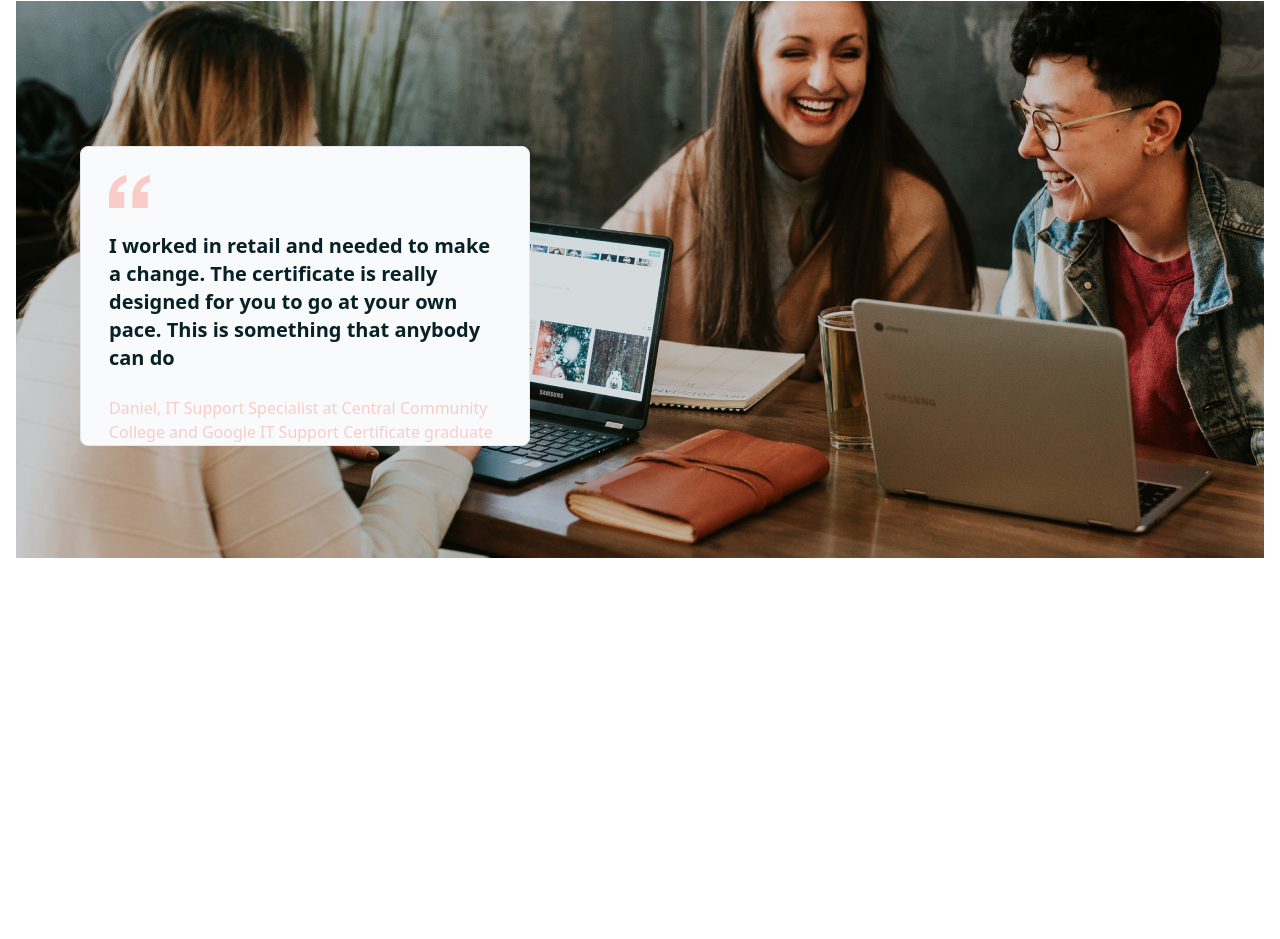
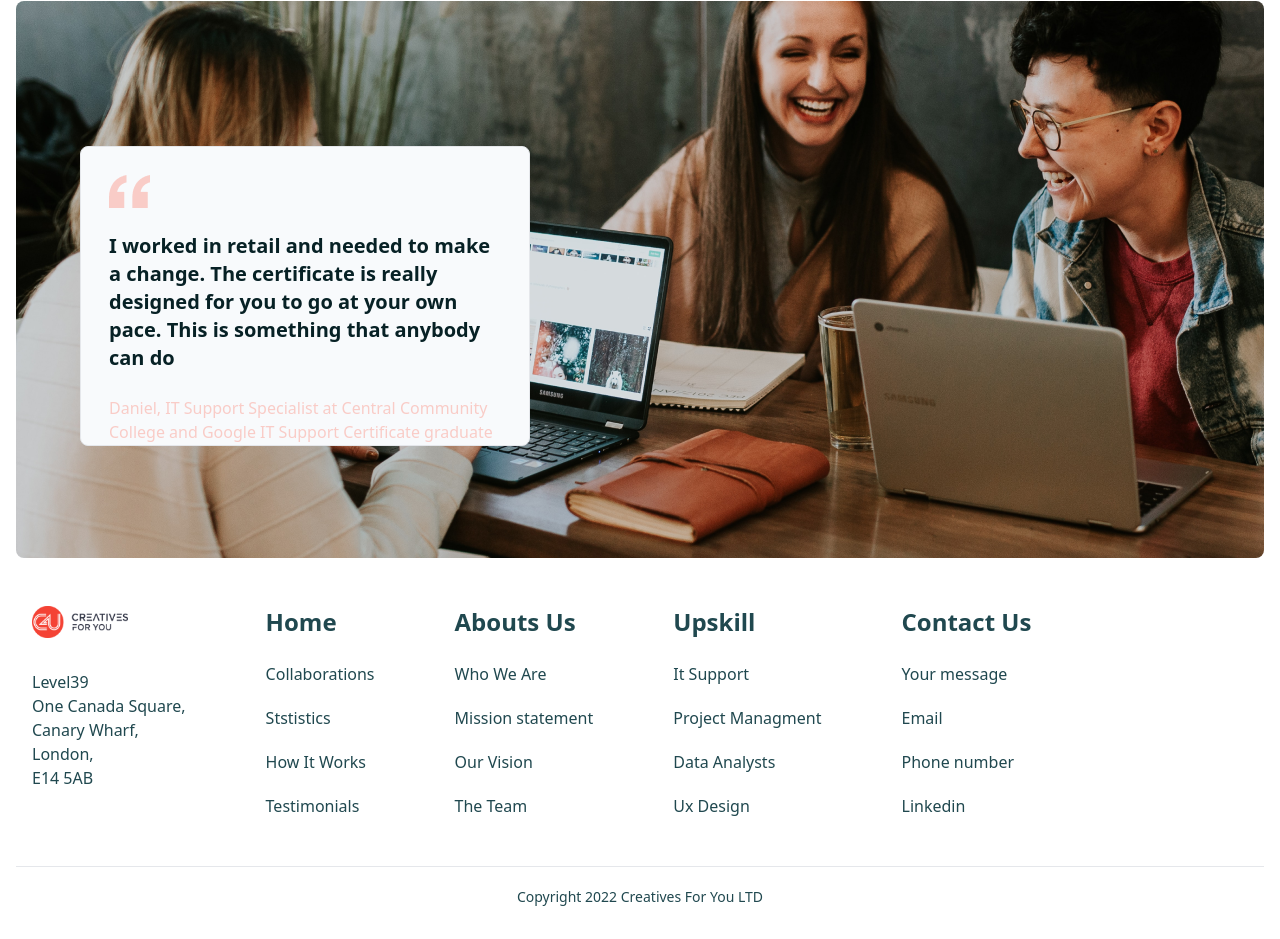
Before and after one commit to With-chomok/tailwind_asignment, a website built with Vite: page index.html in a window 1280 px wide. Shown: the part 8008-8947 px from the top of the page. Before the commit the page ends 8598 px from the top, so only its background shows below. Built offline with nearby package versions, Linux system fonts and the light colour scheme.

Commit message:
footer section uploads

```diff
--- a/index.html
+++ b/index.html
@@ -293,7 +293,7 @@
 
 <!-- work and support section -->
 <section class="container mx-auto mb-8   px-0 md:px-4 pt-10 ">
-    <div class="container mx-auto bg-[url('./assets/back.png')] w-cover h-[400px] md:h-[557px] relative">
+    <div class="container mx-auto bg-[url('./assets/back.png')] w-cover h-[400px] md:h-[557px] relative rounded-lg">
         <div class="z-10 border md:h-[300px] md:w-[450px] bg-slate-50   md:absolute md:bottom-28 md:left-16 rounded-lg md:p-7 p-3 space-y-6 ">
             <img src="./assets/qutatuion.png" alt="">
 
@@ -306,5 +306,68 @@
 
 
     </div>
+
+    <!-- footer section  -->
+    <footer class="container mx-auto ">
+      <section class="container mx-auto flex mt-5 md:mt-12 md:gap-20 gap-5 md:flex-nowrap flex-wrap px-2 md:px-4 text-[#20484F]">
+          <div class="md:text-base text-xs">
+              <img src="./assets/c4u full logo_2022 1.png" alt="" class=" w-24">
+
+              <p class="md:mt-8  ">Level39 <br>
+                  One Canada Square,<br>
+                  Canary Wharf, <br>
+                  London,<br>
+                  E14 5AB</p>
+          </div>
+          <div>
+              <h3 class="font-semibold md:text-2xl">Home</h3>
+              <ul class="md:mt-6 mt-1 space-y-2 md:space-y-5 md:text-base text-xs">
+                  <li>Collaborations</li>
+                  <li>Ststistics</li>
+                  <li>How It Works</li>
+                  <li>Testimonials </li>
+              </ul>
+          </div>
+          <div>
+              <h3 class="font-semibold md:text-2xl">Abouts Us</h3>
+              <ul class="md:mt-6 mt-1 space-y-2 md:space-y-5 md:text-base text-xs">
+                  <li>Who We Are</li>
+                  <li>Mission statement </li>
+                  <li>Our Vision </li>
+                  <li>The  Team </li>
+              </ul>
+          </div>
+          <div>
+              <h3 class="font-semibold md:text-2xl">
+                  Upskill
+              </h3>
+
+              <ul class="md:mt-6 mt-1 space-y-2 md:space-y-5 md:text-base text-xs">
+                  <li>It Support </li>
+                  <li>Project Managment </li>
+                  <li>Data Analysts</li>
+                  <li>Ux Design</li>
+
+              </ul>
+          </div>
+          <div>
+              <h3 class="font-semibold md:text-2xl">Contact Us</h3>
+              <ul class="md:mt-6 mt-1 space-y-2 md:space-y-5 md:text-base text-xs">
+                  <li>Your message</li>
+                  <li>Email</li>
+                  <li>Phone number</li>
+                  <li>Linkedin</li>
+              </ul>
+          </div>
+
+      </section>
+
+      <hr class="md:mt-12 mt-3 " >
+
+      <div class="text-[#20484F]">
+          <p class="text-sm text-center mt-5">Copyright 2022 Creatives For You LTD</p>
+      </div>
+  </footer>
+</section>
   </body>
 </html>
```
